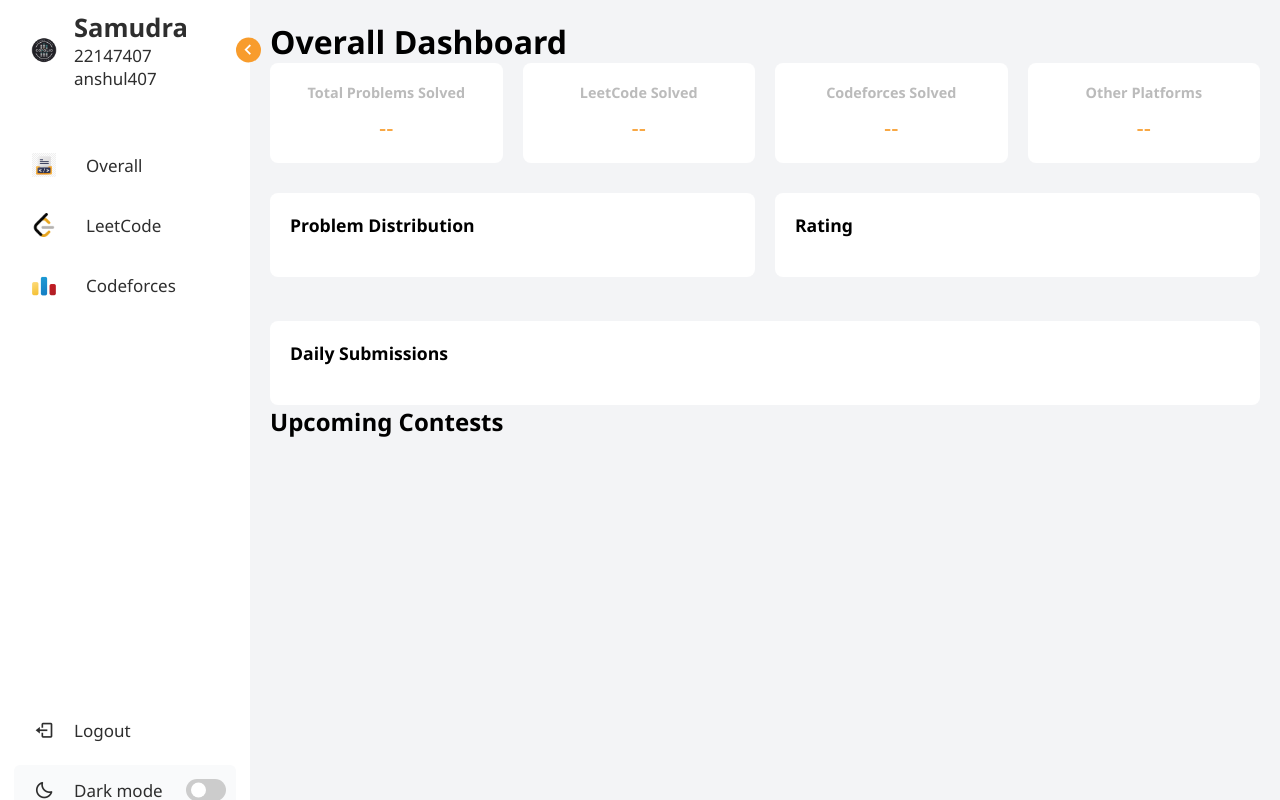
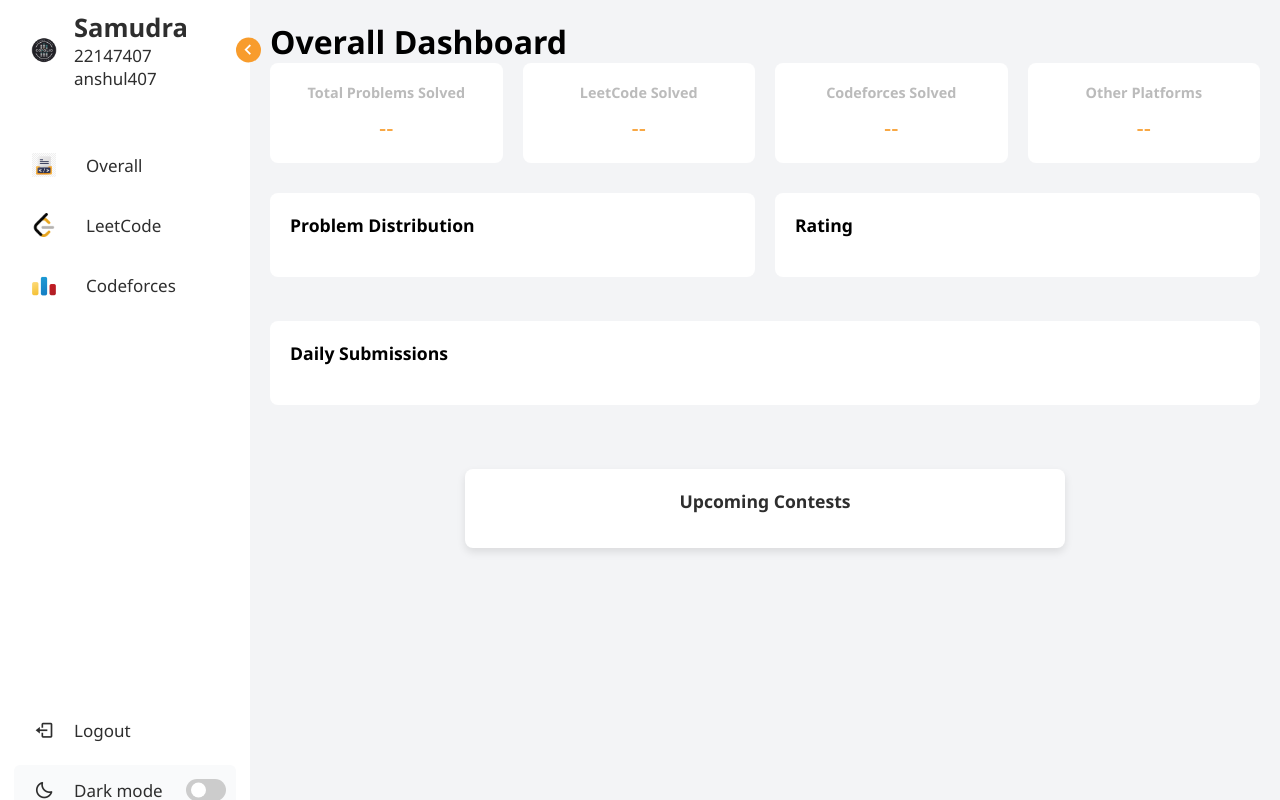
Before and after one commit to Anshul407/CFOLIO, a plain HTML site: page my-dashboard-project/overall.html in a window 1280 px wide. Drawn offline with nearby package versions, Linux system fonts and the light colour scheme; no server answers.

Commit message:
upcoming contest div update.html

```diff
--- a/my-dashboard-project/overall.html
+++ b/my-dashboard-project/overall.html
@@ -142,8 +142,11 @@
         <h2>Daily Submissions</h2>
         <div id="heatmapChart"></div>
       </div>
-      <h2>Upcoming Contests</h2>
-    <ul id="contestList"></ul>
+      <br><br>
+      <div class="contest-section">
+        <h2>Upcoming Contests</h2>
+        <ul id="contestList"></ul>
+    </div>
     </main>
 
     <script src="https://cdn.jsdelivr.net/npm/apexcharts"></script>
```
